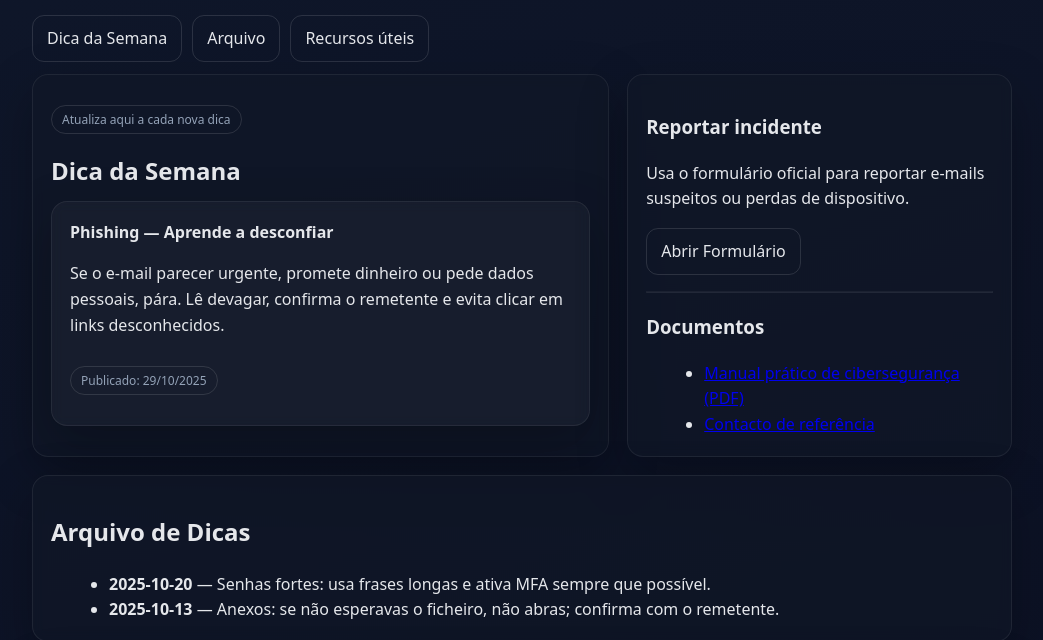
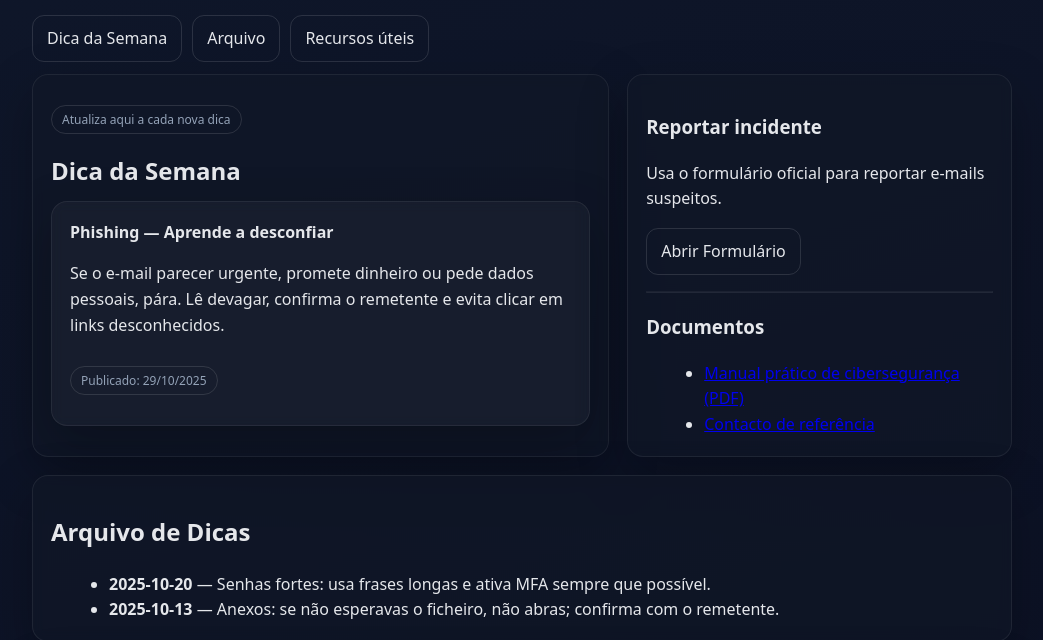
Before and after one commit to hug0amaral/ciberseguranca-aejr, a plain HTML site: page index.html in a window 1280 px wide. Shown: the part 163-803 px from the top of the page, without its empty margins (118-1161 px from the left). Drawn offline with Linux system fonts and the light colour scheme.

Commit message:
Update index.html

```diff
--- a/index.html
+++ b/index.html
@@ -65,7 +65,7 @@
       <!-- COLUNA DIREITA -->
       <aside class="card pad">
         <h3>Reportar incidente</h3>
-        <p>Usa o formulário oficial para reportar e-mails suspeitos ou perdas de dispositivo.</p>
+        <p>Usa o formulário oficial para reportar e-mails suspeitos.</p>
         <p><a class="btn" href="https://forms.gle/SEU_FORMULARIO" target="_blank">Abrir Formulário</a></p>
         <hr style="border-color:rgba(255,255,255,.08)">
         <h3>Documentos</h3>
```
